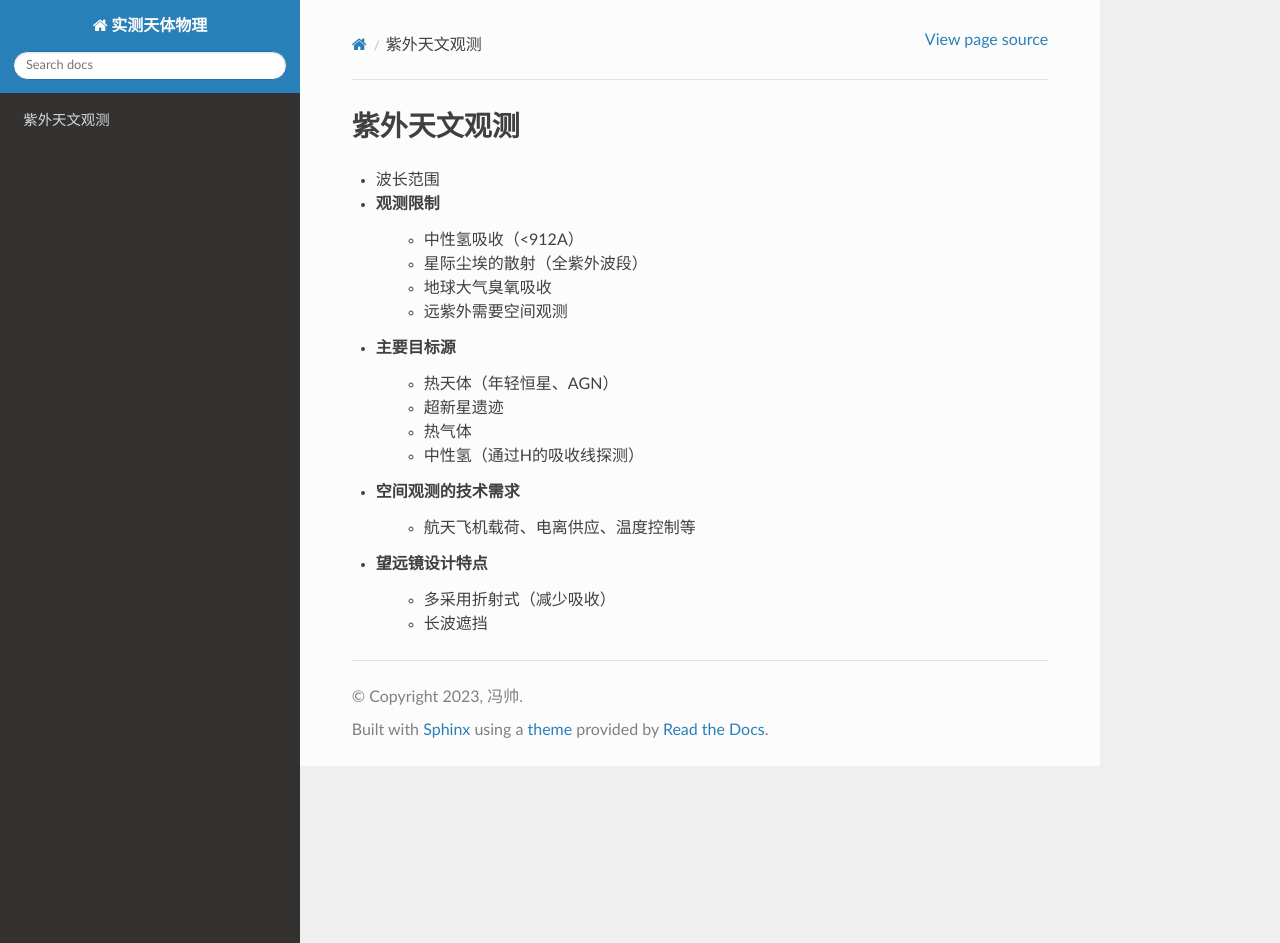
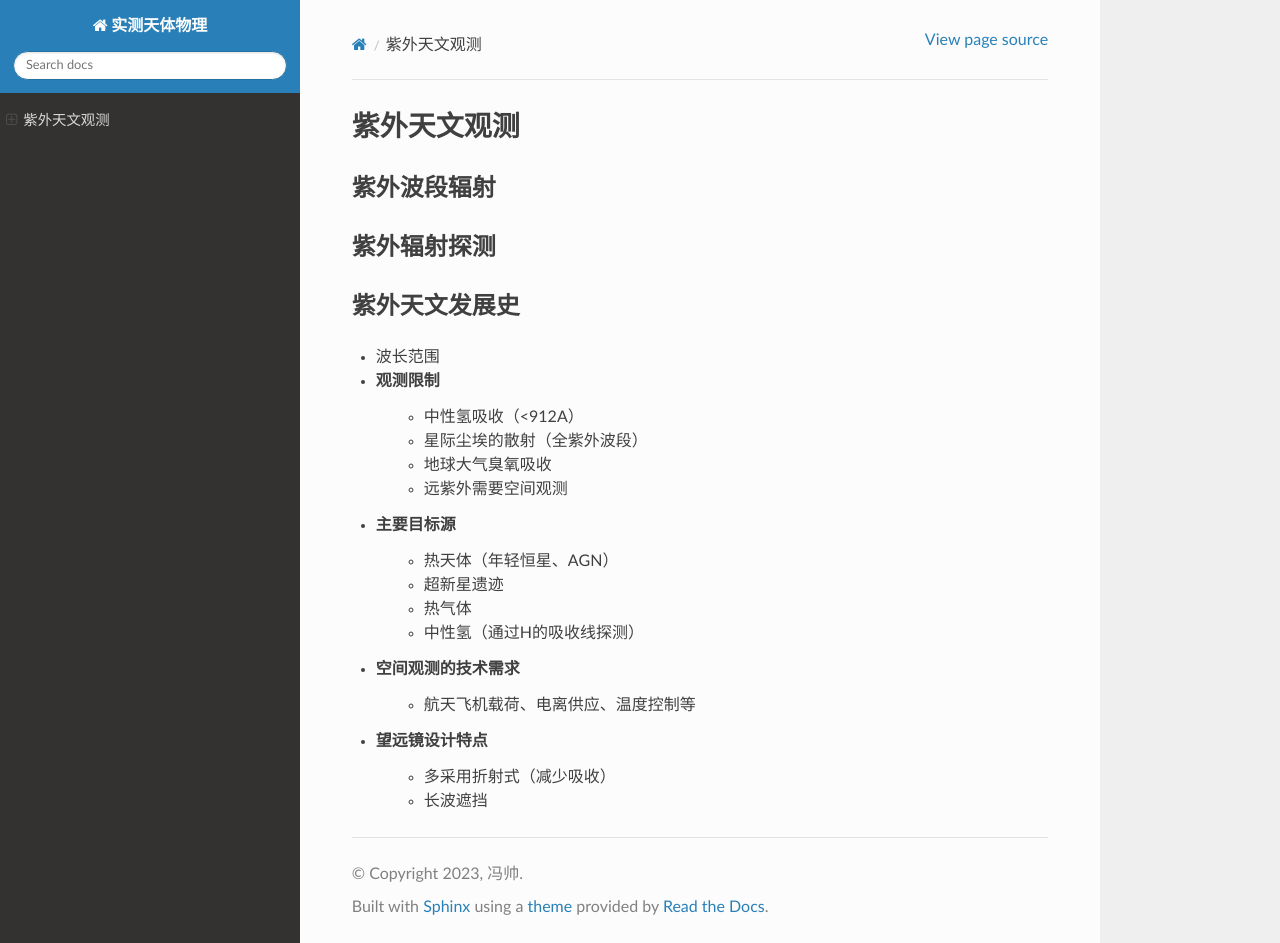
Before and after one commit to fengshuai0210/Course_ObsAstro, a Sphinx documentation site: the page built from source/uv_astro.rst, in a window 1280 px wide and 943 px high. Built offline with Sphinx 7.4.7 and the Read the Docs theme 2.0.0, drawn with Linux system fonts in a browser that asks for light colours.

Commit message:
Update uv_astro.rst

```diff
--- a/source/uv_astro.rst
+++ b/source/uv_astro.rst
@@ -1,5 +1,14 @@
 紫外天文观测
 ===========
+
+紫外波段辐射
+-----------
+
+紫外辐射探测
+-----------
+
+紫外天文发展史
+-------------
 
 - 波长范围
 - 观测限制
```
